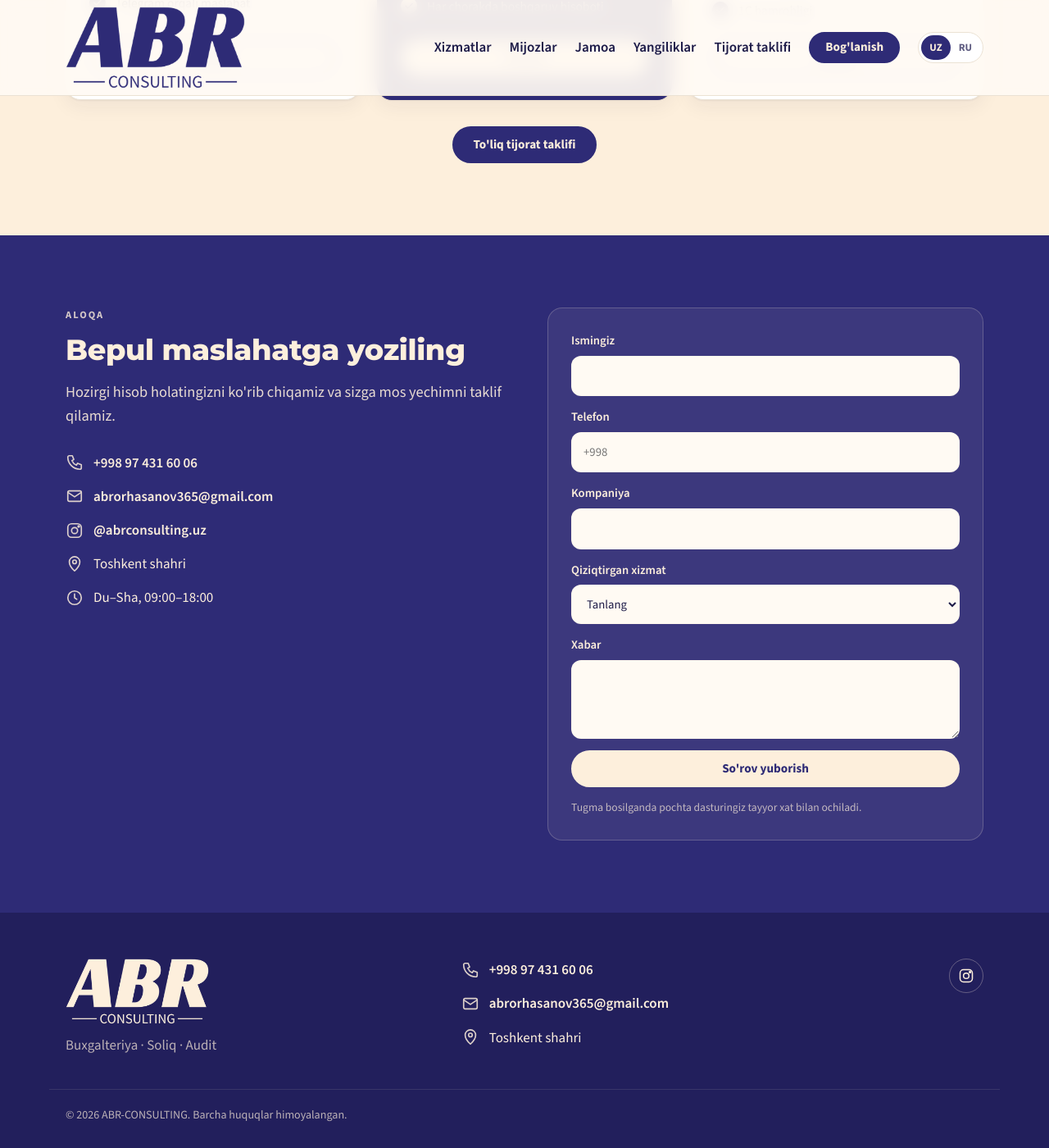
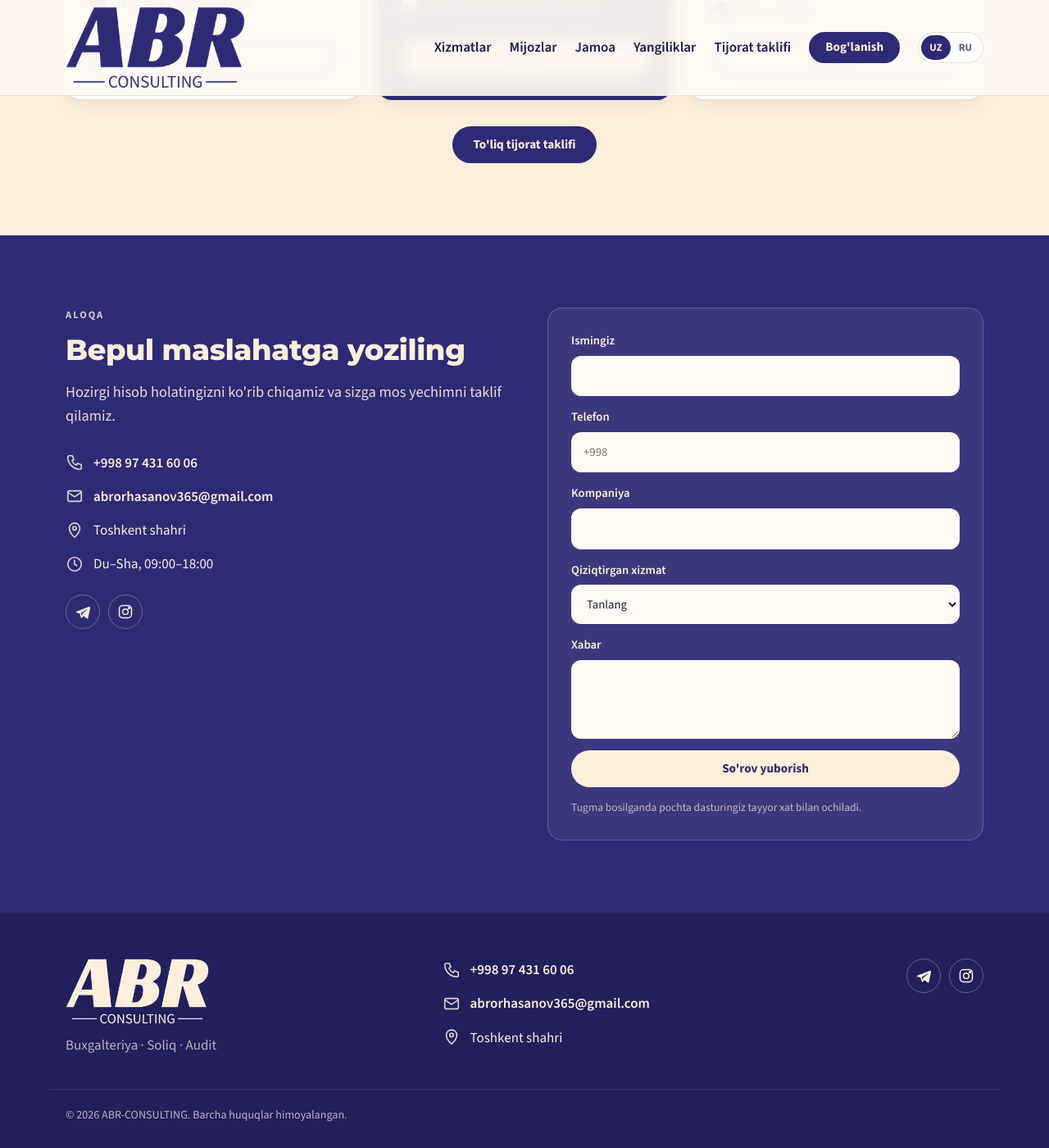
Before and after one commit to abrorhasanov365-sys/abr-consulting.uz, a Jekyll site: the page built from index.html, in a window 1280 px wide and 1400 px high, scrolled down 4288 px. Shown: the whole window at 82% size. Built offline with Jekyll 4.4.1, drawn with Linux system fonts in a browser that asks for light colours.

Commit message:
Telegram kanal va Instagram belgilari yonma-yon (aloqa va footer)
Co-Authored-By: Claude Opus 5.5 <noreply@anthropic.com>
Claude-Session: https://claude.ai/code/session_011KwqFmBndHrWadM8Pe7Lr8

```diff
--- a/_data/contacts.yml
+++ b/_data/contacts.yml
@@ -2,6 +2,6 @@
 phone: "+998 97 431 60 06"
 phone_link: "+998974316006"
 email: abrorhasanov365@gmail.com
-telegram: ""          # masalan: abr_consulting (@ belgisisiz)
+telegram: "abrorhasanov_soliq"   # Telegram kanal (@ belgisisiz)
 instagram: "abrconsulting.uz"
 map_link: ""          # Google yoki Yandex xarita havolasi (ixtiyoriy)
--- a/_includes/contact.html
+++ b/_includes/contact.html
@@ -7,11 +7,10 @@
       <ul class="contact-list">
         <li>{% include icon.html name="phone" %}<a href="tel:{{ k.phone_link }}">{{ k.phone }}</a></li>
         <li>{% include icon.html name="mail" %}<a href="mailto:{{ k.email }}">{{ k.email }}</a></li>
-        {%- if k.telegram != "" %}<li>{% include icon.html name="telegram" %}<a href="https://t.me/{{ k.telegram }}">@{{ k.telegram }}</a></li>{% endif %}
-        {%- if k.instagram != "" %}<li>{% include icon.html name="instagram" %}<a href="https://instagram.com/{{ k.instagram }}">@{{ k.instagram }}</a></li>{% endif %}
         <li>{% include icon.html name="pin" %}{% if k.map_link != "" %}<a href="{{ k.map_link }}">{{ d.company.address }}</a>{% else %}<span>{{ d.company.address }}</span>{% endif %}</li>
         <li>{% include icon.html name="clock" %}<span>{{ d.company.hours }}</span></li>
       </ul>
+      {% include socials.html %}
     </div>
     <form class="form" id="request-form" data-email="{{ k.email }}" data-subject="{{ t.f_subject }}">
       <label>{{ t.f_name }}<input name="name" required autocomplete="name"></label>
--- a/_includes/footer.html
+++ b/_includes/footer.html
@@ -9,10 +9,7 @@
       <li>{% include icon.html name="mail" %}<a href="mailto:{{ k.email }}">{{ k.email }}</a></li>
       <li>{% include icon.html name="pin" %}<span>{{ d.company.address }}</span></li>
     </ul>
-    <div class="socials">
-      {%- if k.telegram != "" %}<a href="https://t.me/{{ k.telegram }}" aria-label="Telegram">{% include icon.html name="telegram" %}</a>{% endif %}
-      {%- if k.instagram != "" %}<a href="https://instagram.com/{{ k.instagram }}" aria-label="Instagram">{% include icon.html name="instagram" %}</a>{% endif %}
-    </div>
+    {% include socials.html %}
   </div>
   <div class="container footer-bottom">© {{ site.time | date: "%Y" }} ABR-CONSULTING. {{ t.rights }}</div>
 </footer>
--- /dev/null
+++ b/_includes/socials.html
@@ -0,0 +1,4 @@
+<div class="socials">
+  {%- if k.telegram != "" %}<a href="https://t.me/{{ k.telegram }}" target="_blank" rel="noopener" aria-label="Telegram" title="Telegram">{% include icon.html name="telegram" %}</a>{% endif %}
+  {%- if k.instagram != "" %}<a href="https://www.instagram.com/{{ k.instagram }}/" target="_blank" rel="noopener" aria-label="Instagram" title="Instagram">{% include icon.html name="instagram" %}</a>{% endif %}
+</div>
--- a/assets/css/style.css
+++ b/assets/css/style.css
@@ -195,8 +195,10 @@ p{margin:0}
 .site-footer .muted{color:var(--cream);opacity:.7}
 .site-footer .contact-list{margin:0}
 .socials{display:flex;gap:10px}
+.contact .socials{margin-top:24px}
 .socials a{width:42px;height:42px;border-radius:50%;display:grid;place-items:center;border:1px solid rgba(253,239,220,.3)}
 .socials svg{width:20px;height:20px}
+.socials a:hover{background:var(--cream);color:var(--navy)}
 .footer-bottom{margin-top:40px;padding-top:20px;border-top:1px solid rgba(253,239,220,.15);font-size:.88rem;opacity:.7}
 @media (max-width:820px){.footer-grid{grid-template-columns:1fr}}
 
```
